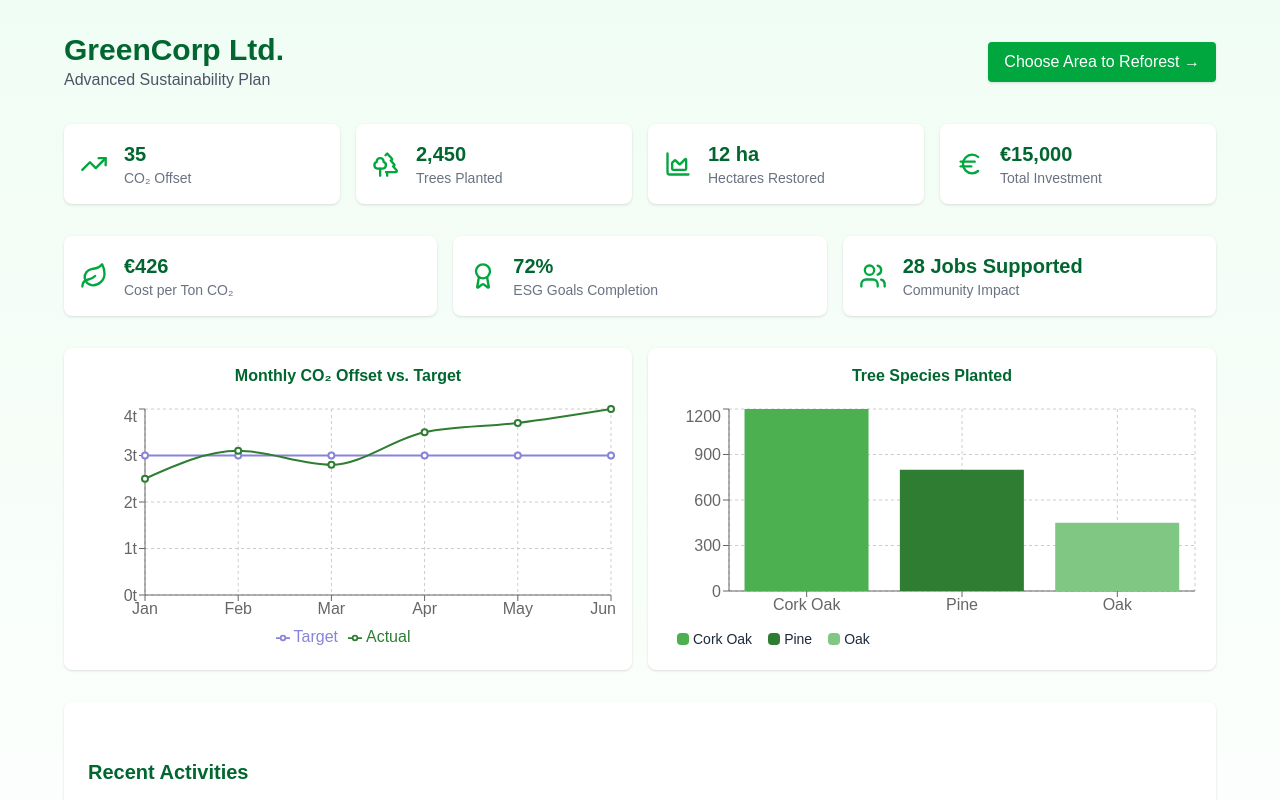
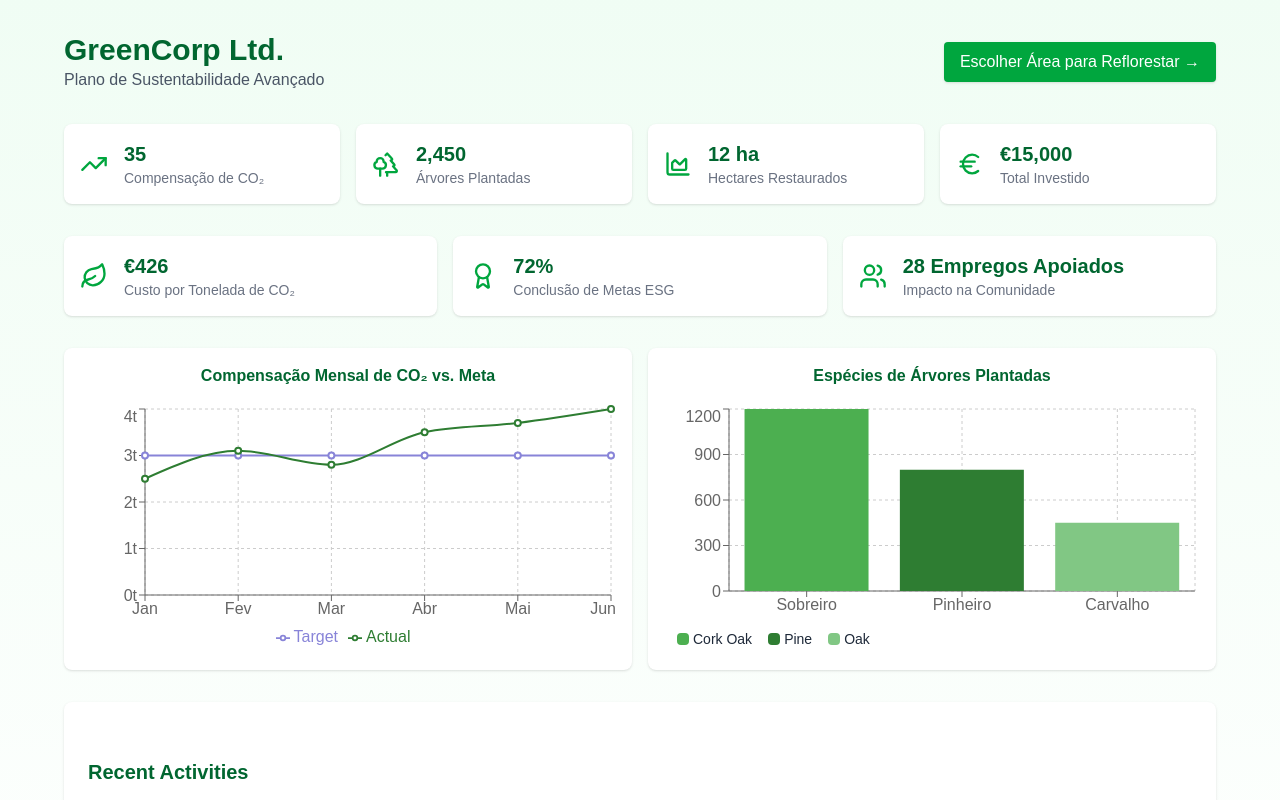
Before and after one commit to Piyush77Bansal/GreenPledge, a Next.js app: page /dashboard in a window 1280 px wide. Shown: the top 800 px of the page. Built offline with nearby package versions, Linux system fonts and the light colour scheme.

Commit message:
feat: update text to Portuguese for improved localization across various components

```diff
--- a/src/app/dashboard/map/page.jsx
+++ b/src/app/dashboard/map/page.jsx
@@ -3,7 +3,7 @@ import MapClientWrapper from "@/components/dashboard/MapClientWrapper";
 export default function MapPage() {
     return (
         <div className="p-6 max-w-6xl mx-auto">
-            <h1 className="text-3xl font-bold text-green-800 mb-4">Select a Zone to Reforest</h1>
+            <h1 className="text-3xl font-bold text-green-800 mb-4">Seleccione uma Zona para Reforestar</h1>
             <MapClientWrapper />
         </div>
     );
--- a/src/app/dashboard/page.jsx
+++ b/src/app/dashboard/page.jsx
@@ -4,7 +4,7 @@ import CompanyDashboard from "@/components/dashboard/CompanyDashboard";
 
 export default function DashboardPage() {
     return (
-        <Suspense fallback={<div>Loading Dashboard...</div>}>
+        <Suspense fallback={<div>A carregar Dashboard...</div>}>
             <CompanyDashboard />
         </Suspense>
     );
--- a/src/app/map/page.jsx
+++ b/src/app/map/page.jsx
@@ -4,7 +4,7 @@ export default function MapPage() {
     return (
         <div className="w-full h-screen flex flex-col">
             <div className="p-4 bg-white shadow">
-                <h1 className="text-2xl font-semibold text-green-700">Portugal Deforestation Map</h1>
+                <h1 className="text-2xl font-semibold text-green-700">Mapa de Deflorestação em Portugal</h1>
             </div>
             <div className="flex-grow">
                 <MapClient />
--- a/src/app/page.tsx
+++ b/src/app/page.tsx
@@ -48,7 +48,7 @@ export default function Home() {
 
         <Link href="/map">
           <button className="mt-8 bg-green-600 hover:bg-green-700 text-white px-5 py-3 rounded-lg shadow">
-            Launch Interactive Map
+            Lançar o Mapa Interativo
           </button>
         </Link>
       </main>
--- a/src/components/MapComponent.jsx
+++ b/src/components/MapComponent.jsx
@@ -12,7 +12,7 @@ export default function MapComponent() {
                 onClick={() => setShowDeforestation(prev => !prev)}
                 className="absolute top-2 right-2 z-[1000] bg-white py-1 px-3 text-sm rounded shadow"
             >
-                {showDeforestation ? "Hide" : "Show"} Deforestation
+                {showDeforestation ? "Hide" : "Show"} Deflorestação
             </button>
 
             <MapContainer
--- a/src/components/dashboard/CO2OffsetChart.jsx
+++ b/src/components/dashboard/CO2OffsetChart.jsx
@@ -3,10 +3,10 @@ import { LineChart, Line, XAxis, YAxis, Tooltip, ResponsiveContainer, CartesianG
 
 const data = [
     { month: 'Jan', target: 3, actual: 2.5 },
-    { month: 'Feb', target: 3, actual: 3.1 },
+    { month: 'Fev', target: 3, actual: 3.1 },
     { month: 'Mar', target: 3, actual: 2.8 },
-    { month: 'Apr', target: 3, actual: 3.5 },
-    { month: 'May', target: 3, actual: 3.7 },
+    { month: 'Abr', target: 3, actual: 3.5 },
+    { month: 'Mai', target: 3, actual: 3.7 },
     { month: 'Jun', target: 3, actual: 4.0 },
 ];
 
--- a/src/components/dashboard/CompanyDashboard.jsx
+++ b/src/components/dashboard/CompanyDashboard.jsx
@@ -39,6 +39,7 @@ export default function CompanyDashboard() {
     }, [missionSuccess]);
 
     return (
+
         <div className="min-h-screen bg-gradient-to-b from-green-50 to-white p-8 relative">
             {showConfetti && <Confetti recycle={false} numberOfPieces={500} />}
             <div className="max-w-6xl mx-auto">
@@ -46,11 +47,11 @@ export default function CompanyDashboard() {
                 <div className="flex justify-between items-center mb-8">
                     <div>
                         <h1 className="text-3xl font-bold text-green-800">GreenCorp Ltd.</h1>
-                        <p className="text-gray-600">Advanced Sustainability Plan</p>
+                        <p className="text-gray-600">Plano de Sustentabilidade Avançado</p>
                     </div>
                     <Link href="/dashboard/map">
                         <button className="bg-green-600 hover:bg-green-700 text-white py-2 px-4 rounded shadow">
-                            Choose Area to Reforest →
+                            Escolher Área para Reflorestar →
                         </button>
                     </Link>
                 </div>
@@ -60,40 +61,40 @@ export default function CompanyDashboard() {
                     <MetricCard
                         animate={animate}
                         icon={TrendingUp}
-                        label="CO₂ Offset"
+                        label="Compensação de CO₂"
                         value={co2Offset}
                         prevValue={co2Offset - 4.2}
                     />
                     <MetricCard
                         animate={animate}
                         icon={Trees}
-                        label="Trees Planted"
+                        label="Árvores Plantadas"
                         value={treesPlanted}
                         prevValue={treesPlanted - 250}
                     />
-                    <MetricCard icon={AreaChart} label="Hectares Restored" value="12 ha" />
-                    <MetricCard icon={Euro} label="Total Investment" value="€15,000" />
+                    <MetricCard icon={AreaChart} label="Hectares Restaurados" value="12 ha" />
+                    <MetricCard icon={Euro} label="Total Investido" value="€15,000" />
                 </div>
 
                 {/* Additional Metrics */}
                 <div className="grid grid-cols-1 md:grid-cols-3 gap-4 mb-8">
-                    <MetricCard icon={Leaf} label="Cost per Ton CO₂" value="€426" />
-                    <MetricCard icon={Award} label="ESG Goals Completion" value="72%" />
-                    <MetricCard icon={Users} label="Community Impact" value="28 Jobs Supported" />
+                    <MetricCard icon={Leaf} label="Custo por Tonelada de CO₂" value="€426" />
+                    <MetricCard icon={Award} label="Conclusão de Metas ESG" value="72%" />
+                    <MetricCard icon={Users} label="Impacto na Comunidade" value="28 Empregos Apoiados" />
                 </div>
 
                 {/* Charts Section */}
                 <div className="grid grid-cols-1 md:grid-cols-2 gap-4 mb-8">
                     <div className="bg-white shadow rounded-lg p-4">
                         <h3 className="text-center text-green-800 font-semibold mb-4">
-                            Monthly CO₂ Offset vs. Target
+                            Compensação Mensal de CO₂ vs. Meta
                         </h3>
                         <CO2OffsetChart />
                     </div>
 
                     <div className="bg-white shadow rounded-lg p-4">
                         <h3 className="text-center text-green-800 font-semibold mb-4">
-                            Tree Species Planted
+                            Espécies de Árvores Plantadas
                         </h3>
                         <TreeSpeciesChart />
                     </div>
--- a/src/components/dashboard/MapClientWrapper.jsx
+++ b/src/components/dashboard/MapClientWrapper.jsx
@@ -42,7 +42,7 @@ export default function MapClientWrapper() {
 
     // Callback when drone animation ends.
     const handleDroneAnimationEnd = () => {
-        toast.success(`🎉 Mission successful in ${selectedZone.name}!`, {
+        toast.success(`🎉 Missão sucedida em ${selectedZone.name}!`, {
             duration: 4000,
             position: "top-center",
             style: {
--- a/src/components/dashboard/MapWithZones.jsx
+++ b/src/components/dashboard/MapWithZones.jsx
@@ -5,7 +5,7 @@ import "leaflet/dist/leaflet.css";
 import L from "leaflet";
 
 const droneIcon = new L.Icon({
-    iconUrl: '/images/drone-icon.svg', // Ensure you have this file in public/images
+    iconUrl: '/images/drone-icon.svg',
     iconSize: [45, 45],
 });
 
@@ -14,7 +14,7 @@ const droneLaunchCoords = [39.5, -8];
 const zones = [
     {
         id: "zone-1",
-        name: "Alentejo Zone A",
+        name: "Alentejo Zona A",
         coords: [
             [38.5, -8.5],
             [38.6, -8.5],
@@ -24,7 +24,7 @@ const zones = [
     },
     {
         id: "zone-2",
-        name: "Serra da Estrela Zone",
+        name: "Serra da Estrela Zona",
         coords: [
             [40.3, -7.7],
             [40.4, -7.7],
--- a/src/components/dashboard/TreeSpeciesChart.jsx
+++ b/src/components/dashboard/TreeSpeciesChart.jsx
@@ -2,9 +2,9 @@
 import { BarChart, Bar, XAxis, YAxis, Tooltip, ResponsiveContainer, CartesianGrid, Legend, Cell } from 'recharts';
 
 const data = [
-    { species: 'Cork Oak', planted: 1200, avgCO2: 0.08, area: 'Alentejo', color: '#4caf50' },
-    { species: 'Pine', planted: 800, avgCO2: 0.05, area: 'Serra da Estrela', color: '#2e7d32' },
-    { species: 'Oak', planted: 450, avgCO2: 0.07, area: 'Trás-os-Montes', color: '#81c784' },
+    { species: 'Sobreiro', planted: 1200, avgCO2: 0.08, area: 'Alentejo', color: '#4caf50' },
+    { species: 'Pinheiro', planted: 800, avgCO2: 0.05, area: 'Serra da Estrela', color: '#2e7d32' },
+    { species: 'Carvalho', planted: 450, avgCO2: 0.07, area: 'Trás-os-Montes', color: '#81c784' },
 ];
 
 export default function TreeSpeciesChart() {
@@ -20,7 +20,7 @@ export default function TreeSpeciesChart() {
                 />
                 <Legend content={renderLegend} />
 
-                <Bar dataKey="planted" name="Trees planted">
+                <Bar dataKey="planted" name="Árvores Plantadas">
                     {data.map((entry, index) => (
                         <Cell key={`cell-${index}`} fill={entry.color} />
                     ))}
@@ -53,9 +53,9 @@ function CustomTooltip({ active, payload, label }) {
         return (
             <div className="bg-white border rounded-lg shadow p-3 text-sm text-gray-800">
                 <p className="font-semibold text-green-800 mb-1">{label}</p>
-                <p><strong>Trees Planted:</strong> {data.planted}</p>
-                <p><strong>Total CO₂ Offset:</strong> {totalCO2} tons</p>
-                <p><strong>Location:</strong> {data.area}</p>
+                <p><strong>Árvores Plantadas:</strong> {data.planted}</p>
+                <p><strong>Total CO₂ Compensado:</strong> {totalCO2} toneladas</p>
+                <p><strong>Localização:</strong> {data.area}</p>
             </div>
         );
     }
```
Also changed, not shown: src/components/dashboard/ZoneImpactPanel.jsx (+6 -6 lines), src/components/home/CarbonCreditPackagesSection.jsx (+7 -7 lines).
